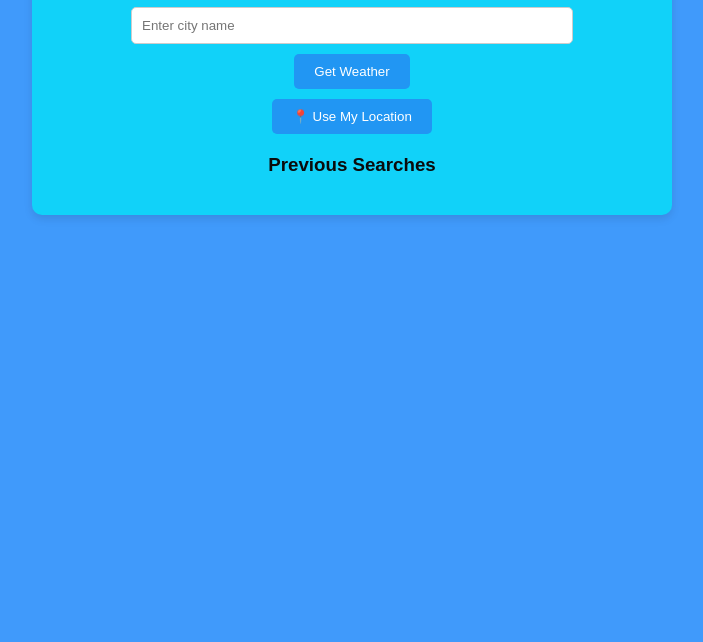
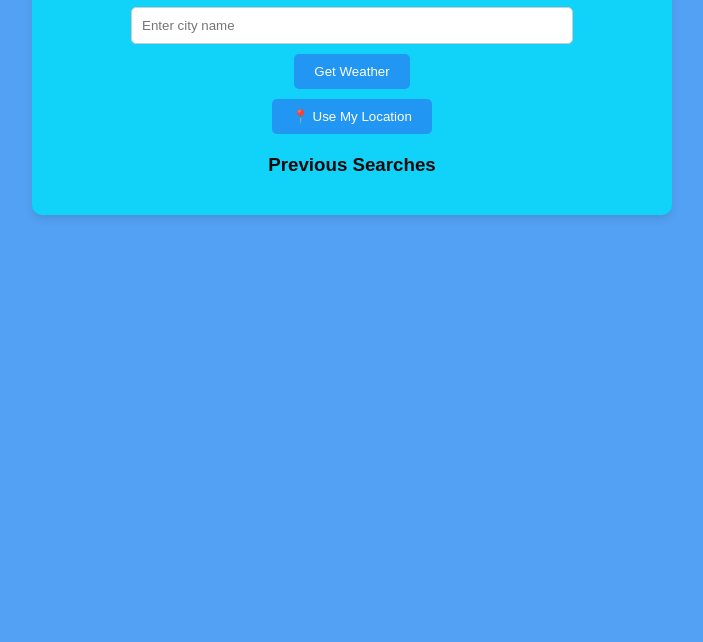
Before and after one commit to Jahanvi-07/API-Weather-Integration, a plain HTML site: page weather-app/index.html in a window 1280 px wide. Shown: the part 158-800 px from the top of the page, without its empty margins (288-991 px from the left). Drawn offline with Linux system fonts and the light colour scheme.

Commit message:
Update style.css

```diff
--- a/weather-app/style.css
+++ b/weather-app/style.css
@@ -2,7 +2,7 @@
 body {
   margin: 0;
   font-family: Arial, sans-serif;
-  background-color: #409afb;
+  background-color: #53a1f4;
   color: #0b0b0b;
   transition: background-color 0.3s, color 0.3s;
 
```
